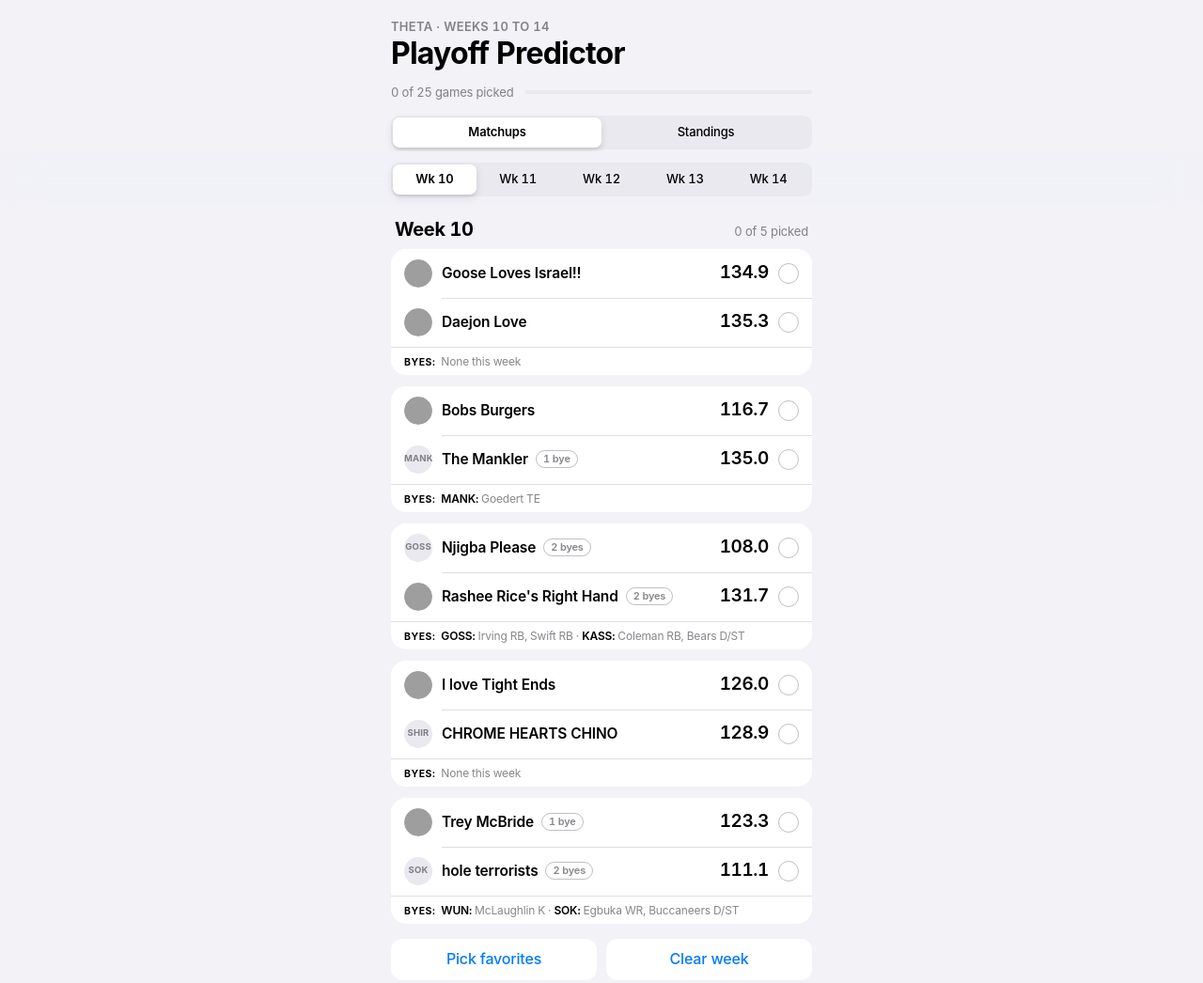
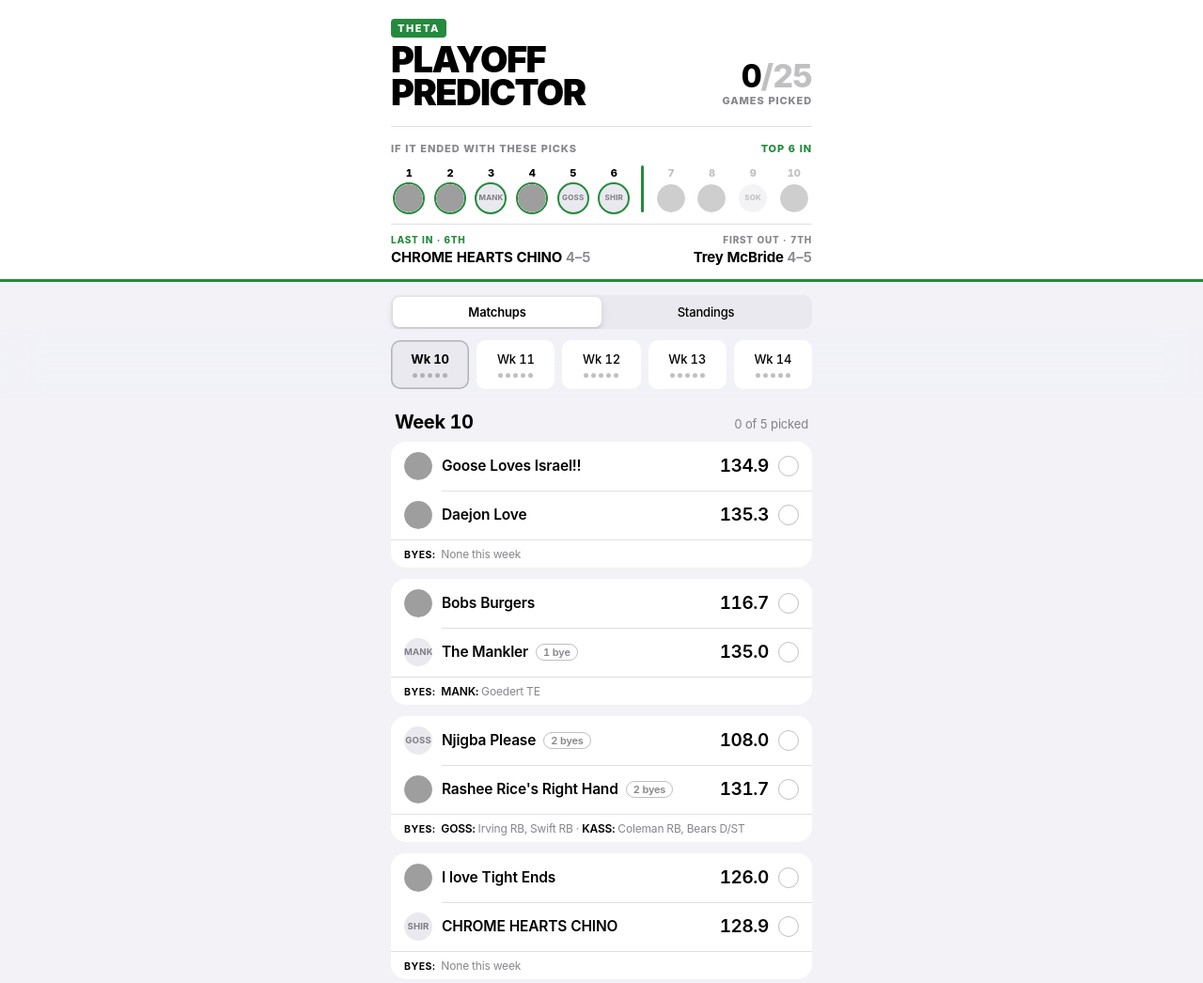
Before and after one commit to gdmotley1/theta-playoff-predictor, a plain HTML site: page index.html in a window 1280 px wide. Shown: the top 1046 px of the page at 94% size. Drawn offline with Linux system fonts and the light colour scheme; grey boxes are pictures that could not be loaded.

Commit message:
Broadcast band header with a live playoff cut line
The header is now a full-width band: THETA tag, bold title, and a games-picked
counter. Under a divider sits the cut line: every team in seed order with a green
bar after the last playoff spot, plus the last team in and first team out. It
updates and slides with each pick. Week tabs become tiles with one dot per game.

Co-Authored-By: Claude Opus 5.5 <noreply@anthropic.com>

```diff
--- a/index.html
+++ b/index.html
@@ -3,9 +3,9 @@
 <title>Theta Playoff Predictor</title>
 <meta name="claude:viewport-fit-sides" content="cover">
 <link rel="preconnect" href="https://fonts.googleapis.com">
-<link rel="stylesheet" href="https://fonts.googleapis.com/css2?family=Inter:wght@400;500;600;700&display=swap">
+<link rel="stylesheet" href="https://fonts.googleapis.com/css2?family=Inter:wght@400;500;600;700;800;900&display=swap">
 <style>
-/* Layout: native phone sports app. Large title, overall pick progress, sticky segmented week control, inset grouped
+/* Layout: native phone sports app. Broadcast band header with the cut line, sticky segmented week control, inset grouped
    lists for matchups and standings. System palette: one blue for selection, green and red only for In / Out. */
 :root {
   --bg: #f2f2f7;
@@ -22,6 +22,7 @@
   --green-wash: rgba(52, 199, 89, .14);
   --red: #d70015;
   --red-wash: rgba(255, 59, 48, .12);
+  --on-green: #ffffff;
   --orange: #c93400;
   --orange-wash: rgba(255, 149, 0, .16);
   --thumb: #ffffff;
@@ -35,14 +36,14 @@
     --bg: #000000; --card: #1c1c1e; --fill: #2c2c2e; --fill-2: #1c1c1e; --sep: rgba(84, 84, 88, .6);
     --label: #ffffff; --label-2: rgba(235, 235, 245, .6); --label-3: rgba(235, 235, 245, .3);
     --blue: #0a84ff; --blue-wash: rgba(10, 132, 255, .16); --green: #30d158; --green-wash: rgba(48, 209, 88, .16);
-    --red: #ff453a; --red-wash: rgba(255, 69, 58, .16); --orange: #ff9f0a; --orange-wash: rgba(255, 159, 10, .18); --thumb: #636366; --thumb-shadow: none; --lift: 0 6px 18px rgba(0, 0, 0, .55); color-scheme: dark;
+    --red: #ff453a; --red-wash: rgba(255, 69, 58, .16); --orange: #ff9f0a; --orange-wash: rgba(255, 159, 10, .18); --thumb: #636366; --thumb-shadow: none; --lift: 0 6px 18px rgba(0, 0, 0, .55); --on-green: #000000; color-scheme: dark;
   }
 }
 :root[data-theme="dark"] {
   --bg: #000000; --card: #1c1c1e; --fill: #2c2c2e; --fill-2: #1c1c1e; --sep: rgba(84, 84, 88, .6);
   --label: #ffffff; --label-2: rgba(235, 235, 245, .6); --label-3: rgba(235, 235, 245, .3);
   --blue: #0a84ff; --blue-wash: rgba(10, 132, 255, .16); --green: #30d158; --green-wash: rgba(48, 209, 88, .16);
-  --red: #ff453a; --red-wash: rgba(255, 69, 58, .16); --orange: #ff9f0a; --orange-wash: rgba(255, 159, 10, .18); --thumb: #636366; --thumb-shadow: none; --lift: 0 6px 18px rgba(0, 0, 0, .55); color-scheme: dark;
+  --red: #ff453a; --red-wash: rgba(255, 69, 58, .16); --orange: #ff9f0a; --orange-wash: rgba(255, 159, 10, .18); --thumb: #636366; --thumb-shadow: none; --lift: 0 6px 18px rgba(0, 0, 0, .55); --on-green: #000000; color-scheme: dark;
 }
 * { box-sizing: border-box; -webkit-tap-highlight-color: transparent; }
 html, body { background: var(--bg); }
@@ -52,13 +53,39 @@ button { font: inherit; color: inherit; letter-spacing: inherit; cursor: pointer
 button:focus-visible, input:focus-visible + .sw { outline: 2px solid var(--blue); outline-offset: 2px; border-radius: 8px; }
 .col { max-width: 480px; margin: 0 auto; padding-left: max(16px, env(safe-area-inset-left, 0px)); padding-right: max(16px, env(safe-area-inset-right, 0px)); }
 
-header { padding-block: 20px 2px; }
-.eyebrow { font-size: 13px; font-weight: 600; color: var(--label-2); text-transform: uppercase; letter-spacing: .02em; }
-h1 { font-size: 32px; font-weight: 700; letter-spacing: -.025em; margin: 2px 0 0; line-height: 1.15; }
-
-.progress { margin-top: 14px; display: flex; align-items: center; gap: 12px; font-size: 13px; color: var(--label-2); }
-.progress .track { flex: 1; height: 4px; border-radius: 2px; background: var(--fill); overflow: hidden; }
-.progress .track i { display: block; height: 100%; width: 0; background: var(--green); border-radius: 2px; transition: width .4s var(--ease); }
+/* Header: a full-width broadcast band. Title and pick counter, a divider, then the cut line: every team in
+   seed order with a green bar after the last playoff spot, and the last team in and first team out. */
+.band { background: var(--card); border-bottom: 3px solid var(--green); padding-block: 20px 14px; }
+.band-top { display: flex; justify-content: space-between; align-items: flex-end; gap: 12px; }
+.tag { display: inline-block; font-size: 11px; font-weight: 800; letter-spacing: .14em; color: var(--on-green); background: var(--green); padding: 3px 7px; border-radius: 4px; }
+h1 { font-size: 38px; font-weight: 900; letter-spacing: -.04em; line-height: .92; margin: 6px 0 0; text-transform: uppercase; }
+.count { display: flex; flex-direction: column; align-items: flex-end; gap: 2px; padding-bottom: 2px; flex: none; }
+.count .n { font-size: 34px; font-weight: 800; letter-spacing: -.03em; line-height: 1; }
+.count .n span { color: var(--label-3); }
+.caps { font-size: 11px; font-weight: 800; letter-spacing: .08em; color: var(--label-2); text-transform: uppercase; }
+.caps.g { color: var(--green); }
+.cut { margin-top: 18px; padding-top: 16px; border-top: 1px solid var(--sep); }
+.cut-h { display: flex; justify-content: space-between; align-items: baseline; gap: 8px; }
+.cut-row { display: grid; grid-template-columns: repeat(var(--nin), minmax(0, 1fr)) 12px repeat(var(--nout), minmax(0, 1fr)); column-gap: 5px; align-items: end; margin-top: 10px; }
+.seat { display: flex; flex-direction: column; align-items: center; gap: 4px; min-width: 0; }
+.seat .sd { font-size: 11px; font-weight: 800; }
+.seat .mono { width: min(30px, 100%); height: auto; aspect-ratio: 1; font-size: 8px; }
+.seat.in .mono { outline: 2px solid var(--green); outline-offset: 0; }
+.seat.out .sd { color: var(--label-3); }
+.seat.out .mono { opacity: .5; }
+.cutbar { width: 3px; height: 50px; border-radius: 2px; background: var(--green); justify-self: center; }
+.cut-f { display: grid; grid-template-columns: repeat(2, minmax(0, 1fr)); gap: 12px; margin-top: 12px; padding-top: 10px; border-top: .5px solid var(--sep); }
+.cut-f > div { min-width: 0; }
+.cut-f > div + div { text-align: right; }
+.cut-f .caps { font-size: 10px; }
+.cut-f .who { font-size: 15px; font-weight: 700; margin-top: 2px; white-space: nowrap; overflow: hidden; text-overflow: ellipsis; }
+.cut-f .who span { color: var(--label-2); font-weight: 600; }
+.wk { display: grid; grid-template-columns: repeat(5, minmax(0, 1fr)); gap: 8px; }
+.wk button { height: 52px; border-radius: 10px; background: var(--card); display: flex; flex-direction: column; align-items: center; justify-content: center; gap: 6px; font-size: 13px; font-weight: 500; transition: background .2s var(--ease), box-shadow .2s var(--ease); }
+.wk button[aria-pressed="true"] { background: var(--fill); box-shadow: inset 0 0 0 1.5px var(--label-3); font-weight: 700; }
+.wk .dots { display: flex; gap: 3px; }
+.wk .dots i { width: 5px; height: 5px; border-radius: 50%; background: var(--label-3); transition: background .25s var(--ease); }
+.wk .dots i.on { background: var(--green); }
 .summary { margin-top: 16px; background: var(--card); border-radius: 14px; display: grid; grid-template-columns: repeat(3, minmax(0, 1fr)); padding: 14px 0; }
 .summary > div { padding: 0 16px; min-width: 0; }
 .summary > div + div { border-left: .5px solid var(--sep); }
@@ -138,19 +165,32 @@ footer p { font-size: 12px; color: var(--label-3); margin: 0; line-height: 1.45;
 @media (prefers-reduced-motion: reduce) { *, *::before, *::after { animation: none !important; transition: none !important; } }
 </style>
 
-<header><div class="col">
-  <div class="eyebrow" id="eyebrow">Theta</div>
-  <h1>Playoff Predictor</h1>
-  <div class="progress" aria-live="polite"><span id="prog-t"></span><span class="track" aria-hidden="true"><i id="prog-b"></i></span></div>
-  <div class="segc" id="viewseg" role="group" aria-label="View" style="grid-template-columns:1fr 1fr;margin-top:16px">
+<header>
+<div class="band"><div class="col">
+  <div class="band-top">
+    <div><span class="tag">THETA</span><h1>Playoff<br>Predictor</h1></div>
+    <div class="count" aria-live="polite"><span class="n" id="pk-n"></span><span class="caps">Games picked</span></div>
+  </div>
+  <section class="cut" aria-label="Playoff field with these picks">
+    <div class="cut-h"><span class="caps">If it ended with these picks</span><span class="caps g" id="cut-k"></span></div>
+    <div class="cut-row" id="cut-row"></div>
+    <div class="cut-f">
+      <div><div class="caps g" id="lastin-k"></div><div class="who" id="lastin"></div></div>
+      <div><div class="caps" id="firstout-k"></div><div class="who" id="firstout"></div></div>
+    </div>
+  </section>
+</div></div>
+<div class="col">
+  <div class="segc" id="viewseg" role="group" aria-label="View" style="grid-template-columns:1fr 1fr;margin-top:14px">
     <span class="thumb" aria-hidden="true"></span>
     <button data-view="games" aria-pressed="true">Matchups</button>
     <button data-view="table" aria-pressed="false">Standings</button>
   </div>
-</div></header>
+</div>
+</header>
 
 <div class="bar" id="weekbar"><div class="col">
-  <div class="segc" id="weekseg" role="group" aria-label="Week"></div>
+  <div class="wk" id="weekseg" role="group" aria-label="Week"></div>
 </div></div>
 
 <main class="col views">
@@ -217,10 +257,12 @@ footer p { font-size: 12px; color: var(--label-3); margin: 0; line-height: 1.45;
     th.style.transform = `translateX(${i * 100}%)`;
   }
 
+  // Week tiles: one dot per game, green once that game is picked.
   function renderWeekSeg() {
-    seg(document.getElementById('weekseg'), WEEKS.map(w => {
-      return { id: w, html: `<button data-w="${w}" aria-pressed="${w === week}" aria-label="Week ${w}">Wk ${w}</button>` };
-    }), week);
+    document.getElementById('weekseg').innerHTML = WEEKS.map(w => {
+      const gs = D.games.filter(g => g.w === w), done = gs.filter(g => picks[key(g)]).length;
+      return `<button data-w="${w}" aria-pressed="${w === week}" aria-label="Week ${w}, ${done} of ${gs.length} picked">Wk ${w}<span class="dots" aria-hidden="true">${gs.map(g => `<i${picks[key(g)] ? ' class="on"' : ''}></i>`).join('')}</span></button>`;
+    }).join('');
   }
 
   // Team logo over the abbreviation; if the image fails, it removes itself and the abbreviation shows.
@@ -273,8 +315,7 @@ footer p { font-size: 12px; color: var(--label-3); margin: 0; line-height: 1.45;
 
   function renderProgress() {
     const done = D.games.filter(g => picks[key(g)]).length;
-    document.getElementById('prog-t').textContent = done === D.games.length ? 'All games picked' : `${done} of ${D.games.length} games picked`;
-    document.getElementById('prog-b').style.width = `${(done / D.games.length) * 100}%`;
+    document.getElementById('pk-n').innerHTML = `${done}<span>/${D.games.length}</span>`;
     const wk = D.games.filter(g => g.w === week), wd = wk.filter(g => picks[key(g)]).length;
     document.getElementById('wkn').textContent = `${wd} of ${wk.length} picked`;
   }
@@ -296,7 +337,30 @@ footer p { font-size: 12px; color: var(--label-3); margin: 0; line-height: 1.45;
     });
   }
 
-  function refresh() { const rows = standings(); renderWeekSeg(); renderProgress(); renderTable(rows); }
+  // The cut line in the header. Seats slide to their new spot when picks reorder the field.
+  function renderCut(rows) {
+    const row = document.getElementById('cut-row');
+    const before = {};
+    row.querySelectorAll('.seat').forEach(el => before[el.dataset.id] = el.getBoundingClientRect().left);
+    const seat = (r, i) => `<div class="seat ${i < N ? 'in' : 'out'}" data-id="${r.t.id}" title="${esc(r.t.name)} ${wl(r.w, r.l)}"><span class="sd">${i + 1}</span>${mono(r.t)}</div>`;
+    row.style.setProperty('--nin', N);
+    row.style.setProperty('--nout', rows.length - N);
+    row.innerHTML = rows.slice(0, N).map(seat).join('') + '<span class="cutbar" aria-hidden="true"></span>' + rows.slice(N).map((r, j) => seat(r, j + N)).join('');
+    document.getElementById('cut-k').textContent = `Top ${N} in`;
+    const last = rows[N - 1], first = rows[N];
+    document.getElementById('lastin-k').textContent = `Last in · ${ord(N)}`;
+    document.getElementById('lastin').innerHTML = `${esc(last.t.name)} <span>${wl(last.w, last.l)}</span>`;
+    document.getElementById('firstout-k').textContent = first ? `First out · ${ord(N + 1)}` : '';
+    document.getElementById('firstout').innerHTML = first ? `${esc(first.t.name)} <span>${wl(first.w, first.l)}</span>` : '';
+    if (calm) return;
+    row.querySelectorAll('.seat').forEach(el => {
+      const b = before[el.dataset.id]; if (b == null) return;
+      const dx = b - el.getBoundingClientRect().left; if (!dx) return;
+      el.animate([{ transform: `translateX(${dx}px)` }, { transform: 'none' }], { duration: 420, easing: 'cubic-bezier(.25,.8,.25,1)' });
+    });
+  }
+
+  function refresh() { const rows = standings(); renderWeekSeg(); renderProgress(); renderCut(rows); renderTable(rows); }
 
   function setView(v) {
     if (v === view) return; view = v;
@@ -327,7 +391,6 @@ footer p { font-size: 12px; color: var(--label-3); margin: 0; line-height: 1.45;
   });
 
   const when = new Date(D.generated_at).toLocaleString([], { month: 'short', day: 'numeric', hour: 'numeric', minute: '2-digit' });
-  document.getElementById('eyebrow').textContent = `Theta · Weeks ${WEEKS[0]} to ${WEEKS[WEEKS.length - 1]}`;
   document.getElementById('foot').textContent = `Scores are each team's best lineup from ESPN projections as of ${when}. Byes list each team's usual starters who are off that week. Top ${N} records make the playoffs. Tied records are broken by total points, as set in the league's ESPN settings. Tap a team to pick it to win; tap again to undo. Picks are saved on this device only.`;
   moveThumb(document.getElementById('viewseg'), 0, 2);
   renderGames(false); refresh();
```
